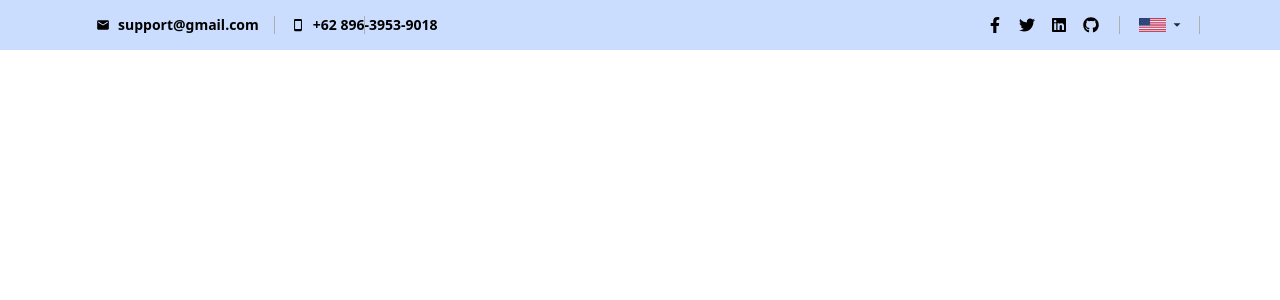
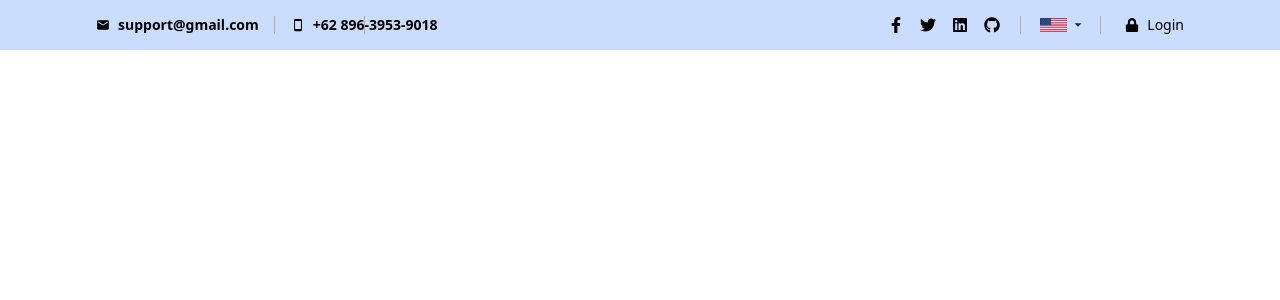
Before and after one commit to yanasyahrudin/ecomm-easyshop-fe, a React (Create React App) app: page / in a window 1280 px wide. Shown: the top 300 px of the page. Built offline with nearby package versions, Linux system fonts and the light colour scheme.

Commit message:
project setup,folder ,route manage part 4

```diff
--- a/src/components/Header.jsx
+++ b/src/components/Header.jsx
@@ -1,9 +1,19 @@
 import React from "react";
 import { MdEmail } from "react-icons/md";
 import { IoMdArrowDropdown, IoMdPhonePortrait } from "react-icons/io";
-import { FaFacebookF, FaGithub, FaLinkedin, FaTwitter } from "react-icons/fa";
+import {
+  FaFacebookF,
+  FaGithub,
+  FaLinkedin,
+  FaLock,
+  FaTwitter,
+  FaUser,
+} from "react-icons/fa";
+import { Link } from "react-router-dom";
 
 const Header = () => {
+  const user = false;
+
   return (
     <div className="w-full bg-white">
       <div className="header-top bg-[#caddff] md-lg:hidden">
@@ -50,6 +60,28 @@ const Header = () => {
                     <li>English</li>
                   </ul>
                 </div>
+
+                {user ? (
+                  <Link
+                    className="flex cursor-pointer justify-center items-center gap-2 text-sm text-black "
+                    to="/dashboard"
+                  >
+                    <span>
+                      <FaUser />
+                    </span>
+                    <span>Yana Syahrudin</span>
+                  </Link>
+                ) : (
+                  <Link
+                    className="flex cursor-pointer justify-center items-center gap-2 text-sm text-black "
+                    to="/dashboard"
+                  >
+                    <span>
+                      <FaLock />
+                    </span>
+                    <span>Login</span>
+                  </Link>
+                )}
               </div>
             </div>
           </div>
```
